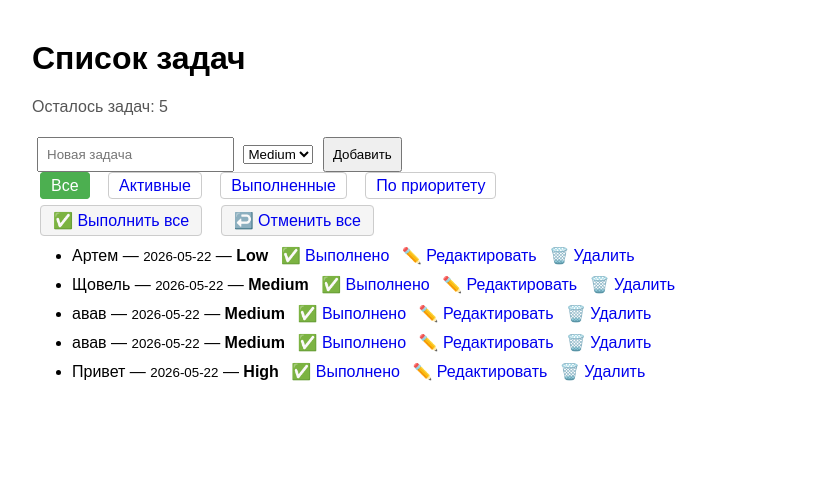
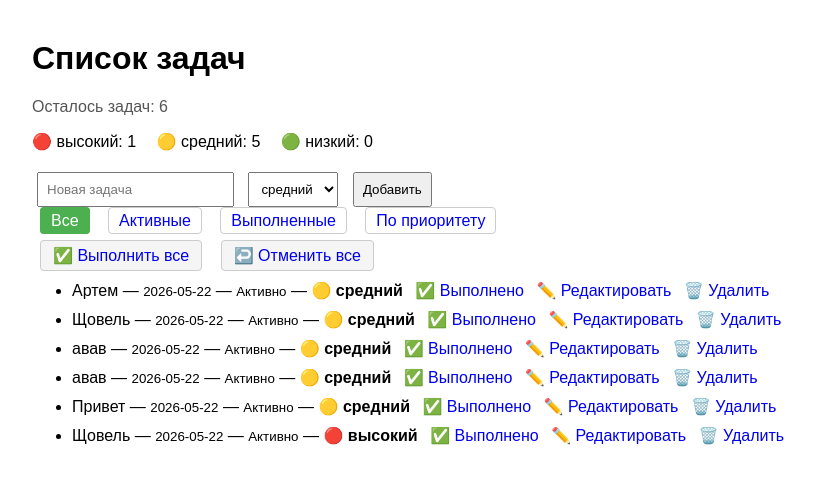
Before and after one commit to chikkopitch/flask-todo-app, a Flask app: page / in a window 1280 px wide. Shown: the top 484 px of the page, without its empty margins (8-823 px from the left). Run offline with Flask 3, Linux system fonts and the light colour scheme.

Commit message:
Complete practical work 6: task priority support, priority sorting, edit, and counts

```diff
--- a/app.py
+++ b/app.py
@@ -6,8 +6,9 @@ from datetime import date
 app = Flask(__name__)
 
 TASKS_FILE = 'tasks.json'
-PRIORITY_CHOICES = ['High', 'Medium', 'Low']
-PRIORITY_ORDER = {'High': 3, 'Medium': 2, 'Low': 1}
+PRIORITY_CHOICES = ['высокий', 'средний', 'низкий']
+PRIORITY_ORDER = {'высокий': 3, 'средний': 2, 'низкий': 1}
+PRIORITY_EMOJIS = {'высокий': '🔴', 'средний': '🟡', 'низкий': '🟢'}
 
 
 def load_tasks():
@@ -24,18 +25,29 @@ def save_tasks(tasks):
 
 def normalize_task(task):
     if 'priority' not in task or task.get('priority') not in PRIORITY_ORDER:
-        task['priority'] = 'Medium'
+        task['priority'] = 'средний'
     if 'done' not in task:
         task['done'] = False
     return task
 
 
-def prepare_tasks(filtered):
-    return [{'id': idx, 'task': task} for idx, task in enumerate(filtered)]
+def prepare_tasks(task_items):
+    return [{'id': idx, 'task': task} for idx, task in task_items]
 
 
-def sort_by_priority(task_list):
-    return sorted(task_list, key=lambda t: PRIORITY_ORDER.get(t.get('priority', 'Medium'), 2), reverse=True)
+def sort_by_priority(task_items):
+    return sorted(
+        task_items,
+        key=lambda item: PRIORITY_ORDER.get(item[1].get('priority', 'средний'), 2),
+        reverse=True,
+    )
+
+
+def get_priority_counts():
+    return {
+        priority: sum(1 for task in tasks if task.get('priority') == priority)
+        for priority in PRIORITY_CHOICES
+    }
 
 
 tasks = load_tasks()
@@ -48,63 +60,72 @@ save_tasks(tasks)
 def index():
     return render_template(
         'index.html',
-        tasks=prepare_tasks(tasks),
+        tasks=prepare_tasks(enumerate(tasks)),
         filter='all',
-        sort='none',
         remaining=sum(1 for task in tasks if not task.get('done', False)),
         priorities=PRIORITY_CHOICES,
+        priority_counts=get_priority_counts(),
+        priority_emojis=PRIORITY_EMOJIS,
     )
 
 
 # ── Активные задачи ───────────────────────────────────────────────────────────
 @app.route('/active')
 def active_tasks():
-    visible = [task for task in tasks if not task.get('done', False)]
+    visible = ((idx, task) for idx, task in enumerate(tasks) if not task.get('done', False))
     return render_template(
         'index.html',
         tasks=prepare_tasks(visible),
         filter='active',
-        sort='none',
-        remaining=len(visible),
+        remaining=sum(1 for task in tasks if not task.get('done', False)),
         priorities=PRIORITY_CHOICES,
+        priority_counts=get_priority_counts(),
+        priority_emojis=PRIORITY_EMOJIS,
     )
 
 
 # ── Выполненные задачи ────────────────────────────────────────────────────────
 @app.route('/completed')
 def completed_tasks():
-    visible = [task for task in tasks if task.get('done', False)]
+    visible = ((idx, task) for idx, task in enumerate(tasks) if task.get('done', False))
     return render_template(
         'index.html',
         tasks=prepare_tasks(visible),
         filter='completed',
-        sort='none',
-        remaining=len(visible),
+        remaining=sum(1 for task in tasks if not task.get('done', False)),
         priorities=PRIORITY_CHOICES,
+        priority_counts=get_priority_counts(),
+        priority_emojis=PRIORITY_EMOJIS,
     )
 
 
 # ── Сортировка по приоритету ────────────────────────────────────────────────────
-@app.route('/priority')
-def priority_tasks():
-    visible = sort_by_priority(tasks)
+@app.route('/by_priority')
+def by_priority_tasks():
+    visible = sort_by_priority(enumerate(tasks))
     return render_template(
         'index.html',
         tasks=prepare_tasks(visible),
-        filter='priority',
-        sort='priority',
-        remaining=sum(1 for task in visible if not task.get('done', False)),
+        filter='by_priority',
+        remaining=sum(1 for task in tasks if not task.get('done', False)),
         priorities=PRIORITY_CHOICES,
+        priority_counts=get_priority_counts(),
+        priority_emojis=PRIORITY_EMOJIS,
     )
+
+
+@app.route('/priority')
+def priority_redirect():
+    return redirect('/by_priority')
 
 
 # ── Добавление задачи ─────────────────────────────────────────────────────────
 @app.route('/add', methods=['POST'])
 def add_task():
     new_task = request.form.get('task', '').strip()
-    priority = request.form.get('priority', 'Medium')
+    priority = request.form.get('priority', 'средний')
     if priority not in PRIORITY_ORDER:
-        priority = 'Medium'
+        priority = 'средний'
 
     if new_task:
         today = date.today().strftime('%Y-%m-%d')
@@ -130,17 +151,27 @@ def edit_task(task_id):
 
     if request.method == 'POST':
         new_text = request.form.get('task', '').strip()
-        new_priority = request.form.get('priority', 'Medium')
+        new_priority = request.form.get('priority', 'средний')
         if new_priority not in PRIORITY_ORDER:
-            new_priority = 'Medium'
+            new_priority = 'средний'
 
         if new_text == '':
-            return render_template('edit.html', task=tasks[task_id], message='Текст не может быть пустым!', priorities=PRIORITY_CHOICES)
+            return render_template(
+                'edit.html',
+                task=tasks[task_id],
+                message='Текст не может быть пустым!',
+                priorities=PRIORITY_CHOICES,
+            )
 
         old_text = tasks[task_id].get('text', '')
-        old_priority = tasks[task_id].get('priority', 'Medium')
+        old_priority = tasks[task_id].get('priority', 'средний')
         if new_text == old_text and new_priority == old_priority:
-            return render_template('edit.html', task=tasks[task_id], message='Ничего не изменено', priorities=PRIORITY_CHOICES)
+            return render_template(
+                'edit.html',
+                task=tasks[task_id],
+                message='Ничего не изменено',
+                priorities=PRIORITY_CHOICES,
+            )
 
         tasks[task_id]['text'] = new_text
         tasks[task_id]['priority'] = new_priority
--- a/tasks.json
+++ b/tasks.json
@@ -3,30 +3,36 @@
     "text": "Артем",
     "date": "2026-05-22",
     "done": false,
-    "priority": "Low"
+    "priority": "средний"
   },
   {
     "text": "Щовель",
     "date": "2026-05-22",
     "done": false,
-    "priority": "Medium"
+    "priority": "средний"
   },
   {
     "text": "авав",
     "date": "2026-05-22",
     "done": false,
-    "priority": "Medium"
+    "priority": "средний"
   },
   {
     "text": "авав",
     "date": "2026-05-22",
     "done": false,
-    "priority": "Medium"
+    "priority": "средний"
   },
   {
     "text": "Привет",
     "date": "2026-05-22",
     "done": false,
-    "priority": "High"
+    "priority": "средний"
+  },
+  {
+    "text": "Щовель",
+    "date": "2026-05-22",
+    "done": false,
+    "priority": "высокий"
   }
 ]
--- a/templates/index.html
+++ b/templates/index.html
@@ -4,7 +4,7 @@
     <title>Список задач</title>
     <style>
         body { font-family: Arial; margin: 40px; }
-        input, button { padding: 8px; margin: 5px; }
+        input, select, button { padding: 8px; margin: 5px; }
         li { margin: 10px 0; }
         a { margin-left: 8px; text-decoration: none; }
         a:hover { text-decoration: underline; }
@@ -30,6 +30,8 @@
             margin-right: 6px;
             background: #f5f5f5;
         }
+        .priority-counts { margin-bottom: 16px; }
+        .priority-counts span { display: inline-block; margin-right: 16px; }
     </style>
 </head>
 <body>
@@ -38,12 +40,19 @@
     <!-- Счётчик невыполненных задач -->
     <p class="counter">Осталось задач: {{ remaining }}</p>
 
+    <!-- Количество задач по приоритетам -->
+    <div class="priority-counts">
+        <span>🔴 высокий: {{ priority_counts['высокий'] }}</span>
+        <span>🟡 средний: {{ priority_counts['средний'] }}</span>
+        <span>🟢 низкий: {{ priority_counts['низкий'] }}</span>
+    </div>
+
     <!-- Форма добавления -->
     <form method="POST" action="/add">
         <input type="text" name="task" placeholder="Новая задача" required>
         <select name="priority">
             {% for priority in priorities %}
-                <option value="{{ priority }}" {% if priority == 'Medium' %}selected{% endif %}>{{ priority }}</option>
+                <option value="{{ priority }}" {% if priority == 'средний' %}selected{% endif %}>{{ priority }}</option>
             {% endfor %}
         </select>
         <button type="submit">Добавить</button>
@@ -54,7 +63,7 @@
         <a href="/" class="{{ 'active-filter' if filter == 'all' else '' }}">Все</a>
         <a href="/active" class="{{ 'active-filter' if filter == 'active' else '' }}">Активные</a>
         <a href="/completed" class="{{ 'active-filter' if filter == 'completed' else '' }}">Выполненные</a>
-        <a href="/priority" class="{{ 'active-filter' if filter == 'priority' else '' }}">По приоритету</a>
+        <a href="/by_priority" class="{{ 'active-filter' if filter == 'by_priority' else '' }}">По приоритету</a>
     </div>
 
     <!-- Массовые действия -->
@@ -74,7 +83,8 @@
             {% endif %}
 
             — <small>{{ item.task.date }}</small>
-            — <strong>{{ item.task.priority }}</strong>
+            — <small>{{ 'Выполнено' if item.task.done else 'Активно' }}</small>
+            — <strong>{{ priority_emojis[item.task.priority] }} {{ item.task.priority }}</strong>
 
             <a href="/toggle/{{ item.id }}">✅ Выполнено</a>
             <a href="/edit/{{ item.id }}">✏️ Редактировать</a>
```
Also changed, not shown: templates/edit.html (+7 -2 lines).
